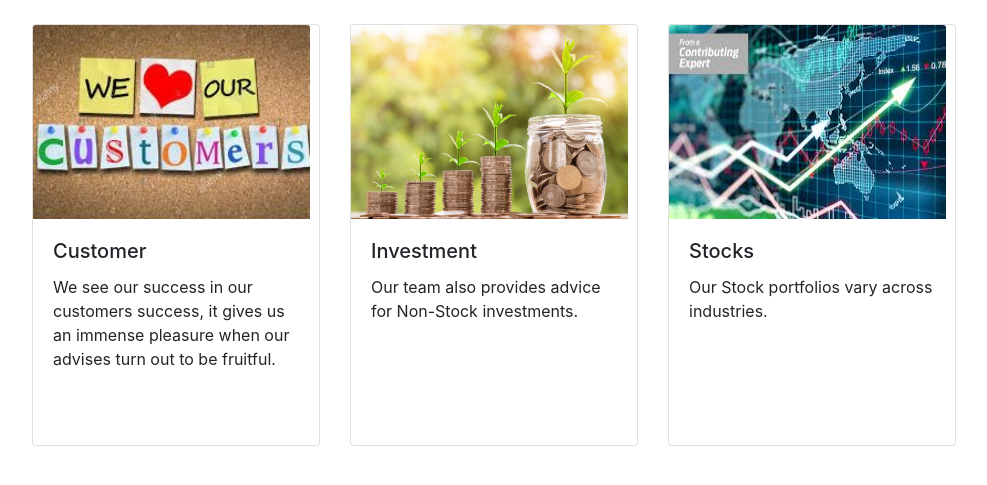
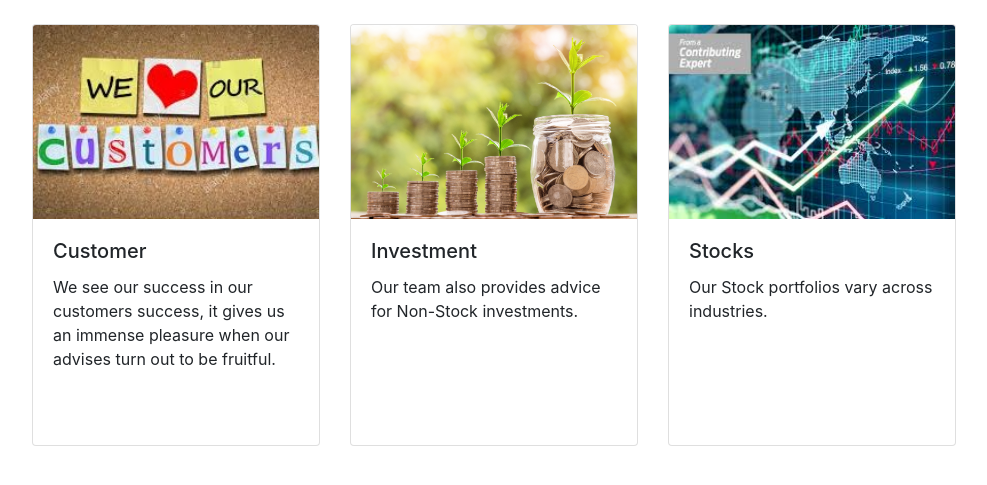
Before and after one commit to sarathkshatri/eagleFS, a Django app: page / in a window 1280 px wide. Shown: the part 80-565 px from the top of the page, without its empty margins (68-1055 px from the left). Run offline with Django 3.2, Linux system fonts and the light colour scheme; some libraries are stand-ins or nearby versions.

Commit message:
efs commots

```diff
--- a/portfolio/templates/portfolio/home.html
+++ b/portfolio/templates/portfolio/home.html
@@ -10,7 +10,7 @@
                 <div class="row">
                   <div class="col-md-3">
                     <div class="card" style="width: 18rem;height:422px">
-                      <img class="card-img-top" style="height:194px;width:277px;" src="{% static 'images/customer1.jpg' %}" alt="Card image cap">
+                      <img class="card-img-top" style="height:194px;width:17.9rem;" src="{% static 'images/customer1.jpg' %}" alt="Card image cap">
                         <div class="card-body">
                           <h5 class="card-title">Customer</h5>
                           <p class="card-text">We see our success in our customers success, it gives us an immense
@@ -27,7 +27,7 @@
                 <div class="row">
                   <div class="col-md-3">
                     <div class="card" style="width: 18rem; height:422px">
-                      <img class="card-img-top" style="height:194px;width:277px;" src="{% static 'images/investment.jpg' %}" alt="Card image cap">
+                      <img class="card-img-top" style="height:194px;width:17.9rem;" src="{% static 'images/investment.jpg' %}" alt="Card image cap">
                         <div class="card-body">
                           <h5 class="card-title">Investment</h5>
                           <p class="card-text">Our team also provides advice for Non-Stock investments.</p>
@@ -43,7 +43,7 @@
                 <div class="row">
                   <div class="col-md-3">
                     <div class="card" style="width: 18rem;height:422px;">
-                      <img class="card-img-top" style="height:194px;width:277px;" src="{% static 'images/stocks.jpg' %}" alt="Card image cap">
+                      <img class="card-img-top" style="height:194px;width:17.9rem;" src="{% static 'images/stocks.jpg' %}" alt="Card image cap">
                         <div class="card-body">
                           <h5 class="card-title">Stocks</h5>
                           <p class="card-text">Our Stock portfolios vary across industries.</p>
```
